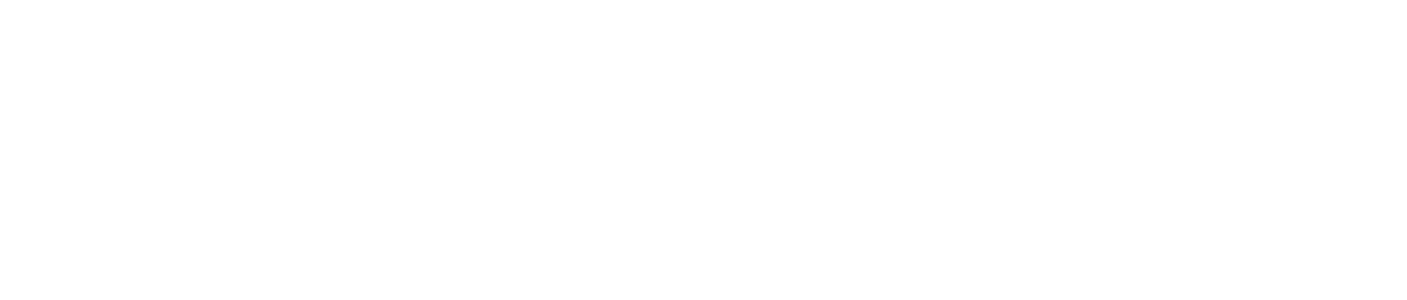
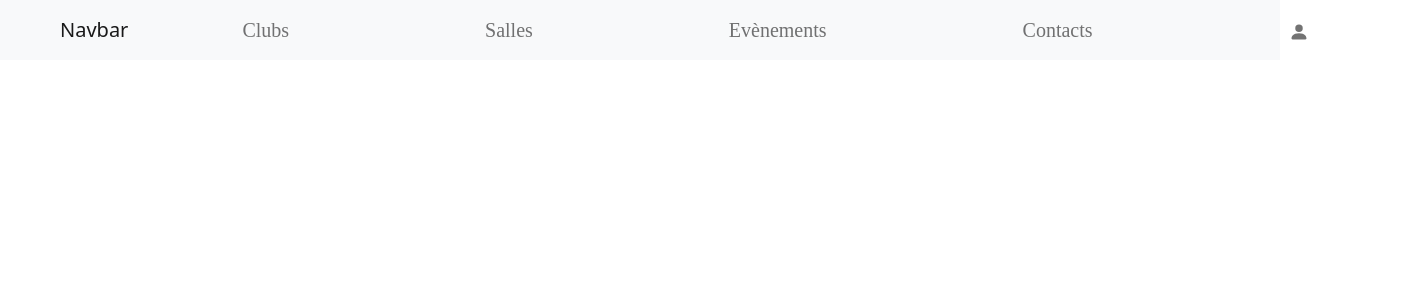
Before and after one commit to baraaj/sportify, a React (Create React App) app: page / in a window 1280 px wide. Shown: the top 300 px of the page, 1407 px wide, since content can reach past the window. Built offline with nearby package versions, Linux system fonts and the light colour scheme.

Commit message:
first commit

```diff
--- a/package.json
+++ b/package.json
@@ -3,11 +3,17 @@
   "version": "0.1.0",
   "private": true,
   "dependencies": {
+    "@fortawesome/fontawesome-svg-core": "^6.1.1",
+    "@fortawesome/free-regular-svg-icons": "^6.1.1",
+    "@fortawesome/free-solid-svg-icons": "^6.1.1",
+    "@fortawesome/react-fontawesome": "^0.2.0",
     "@testing-library/jest-dom": "^5.16.4",
     "@testing-library/react": "^13.3.0",
     "@testing-library/user-event": "^13.5.0",
+    "bootstrap": "^5.1.3",
     "react": "^18.2.0",
     "react-dom": "^18.2.0",
+    "react-icons": "^4.4.0",
     "react-scripts": "5.0.1",
     "web-vitals": "^2.1.4"
   },
--- a/src/App.css
+++ b/src/App.css
@@ -1,3 +1,5 @@
+@import url('https://fonts.googleapis.com/css?family=Josefin+Sans');
+
 .App {
   text-align: center;
 }
--- a/src/App.js
+++ b/src/App.js
@@ -1,11 +1,11 @@
+import Navbar from "./components/navbar";
 
+import 'bootstrap/dist/css/bootstrap.min.css';
 
 function App() {
   return (
     <div className="App">
-      <header className="App-header">
-
-      </header>
+      <Navbar/>
     </div>
   );
 }
--- /dev/null
+++ b/src/components/navbar.css
@@ -0,0 +1,11 @@
+@import url('https://fonts.googleapis.com/css?family=Josefin+Sans');
+.navbar{
+    padding:0px 0px 0px 60px;
+    height: 60px;
+}
+.nav-item{
+    margin: 90px;
+    font-family: 'Mingzat';
+    font-size: 20px;
+    font-weight: 400;
+}
--- /dev/null
+++ b/src/components/navbar.js
@@ -0,0 +1,29 @@
+import React from 'react';
+
+import './navbar.css';
+import {BsFillPersonFill} from 'react-icons/bs';
+import ReactDOM from 'react-dom';
+
+const Navbar = () => {
+    return (
+        <div>
+            <nav className="navbar navbar-expand-lg navbar-light bg-light">
+  <a className="navbar-brand" href="#">Navbar</a>
+  <button className="navbar-toggler" type="button" data-toggle="collapse" data-target="#navbarNavAltMarkup" aria-controls="navbarNavAltMarkup" aria-expanded="false" aria-label="Toggle navigation">
+    <span className="navbar-toggler-icon"></span>
+  </button>
+  <div className="collapse navbar-collapse" id="navbarNavAltMarkup">
+    <div className="navbar-nav">
+      <a className="nav-item nav-link" href="#">Clubs</a>
+      <a className="nav-item nav-link" href="#">Salles</a>
+      <a className="nav-item nav-link" href="#">Evènements</a>
+      <a className="nav-item nav-link" href="#">Contacts</a>
+      <a className="nav-icon nav-item nav-link" href="#"><BsFillPersonFill/></a>
+    </div>
+  </div>
+</nav>
+        </div>
+    );
+}
+
+export default Navbar;
```
Also changed, not shown: src/components/footer.js (added), 2 other files (tests, documents, lock files or other folders).
